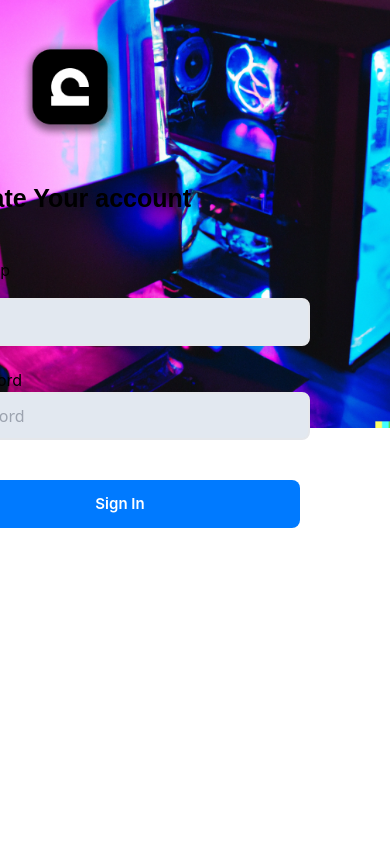
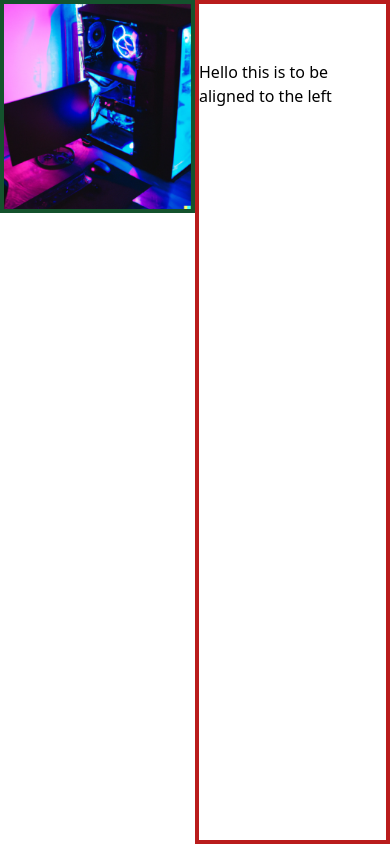
Before and after one commit to setupss/landing, a Next.js app: page /login in a window 390 px wide. Built offline with nearby package versions, Linux system fonts and the light colour scheme.

Commit message:
Login responsive fix

```diff
--- a/pages/login.js
+++ b/pages/login.js
@@ -4,60 +4,33 @@ import pc from "../public/assets/pc-hero.png"
 export default function login(){
     return(
         <>
-        <div className="absolute inset-y-0  ">
-            <Image
-            src={pc}
-            height={800}
-            width={800}
-            alt="Picture of the author"
-            />
-        </div>
+        <div className="container">
 
+        <div className="absolute inset-y-0 right-0 border-4 border-red-700 w-1/2 ">
 
-
-        <div className="main-login absolute inset-y-0 right-0 mr-[5rem] ">
-
-            <span className="flex justify-center mt-[2.5rem]">
-                <Image
-                src={logo}
-                height={100}
-                width={100}
-                alt="Picture of the author"
-                />
-
-            </span>
-          <span className="flex justify-center mt-[2.5rem] font-semibold font-poppins font-medium text-[25px]">
-            <h1>Create Your account</h1>
-          </span>
-
-          <span className="flex justify-center ml">
-            <h3 className=" mr-[10.8rem]  mt-[2.5rem] font-inter">Signup</h3>
-        <br />
-          </span>
-          <span className="flex justify-center ml-[7.5rem] mt-[1rem]">
-            <input type="text" placeholder="email"  className="border-2 rounded-lg w-[360px] h-[48px] bg-slate-200"/>
-          </span>
-          {/* passw */}
-          <span className="flex justify-center mr-[10.6rem] mt-[1.4rem]">
-            <h3 className="font-inter ">password</h3>
+          <span>
+          <h1 className="flex justify-center mt-[3.5rem]">Hello this is to be aligned to the left</h1>
 
 
           </span>
-          <span className="flex justify-center ml-[7.5rem]">
-                <input type="password" placeholder="password"  className="border-2 rounded-lg w-[360px] h-[48px] bg-slate-200"/>
-
-            </span>
-
-            <span className="flex justify-center">
-                <button className=" absolute bg-[#007AFF] text-white font-inter font-semibold text-[15px] ml-[100px] mt-[2.5rem] w-[360px] h-[48px] rounded-lg">Sign In</button>
-            </span>
-
-            </div>
 
 
 
 
+          </div>
 
+          <div className="w-1/2 border-4 border-green-900">
+            <Image
+            src={pc}
+            width="100%"
+            height="100%"
+            className="lg:w-full lg:h-screen md:w-1/2 md:h=screen sm:h-full sm:w-1/2 xs:h-full xs:w-1/2"
+            />
+          </div>
+
+
+
+        </div>
         </>
     )
 }
--- a/styles/globals.css
+++ b/styles/globals.css
@@ -3,3 +3,10 @@
 @tailwind utilities;
 
 @import url('https://api.fontshare.com/v2/css?f[]=satoshi@400&display=swap');
+
+@layer base{
+    .text-top{
+        verctical-align: top;
+
+    }
+}
```
